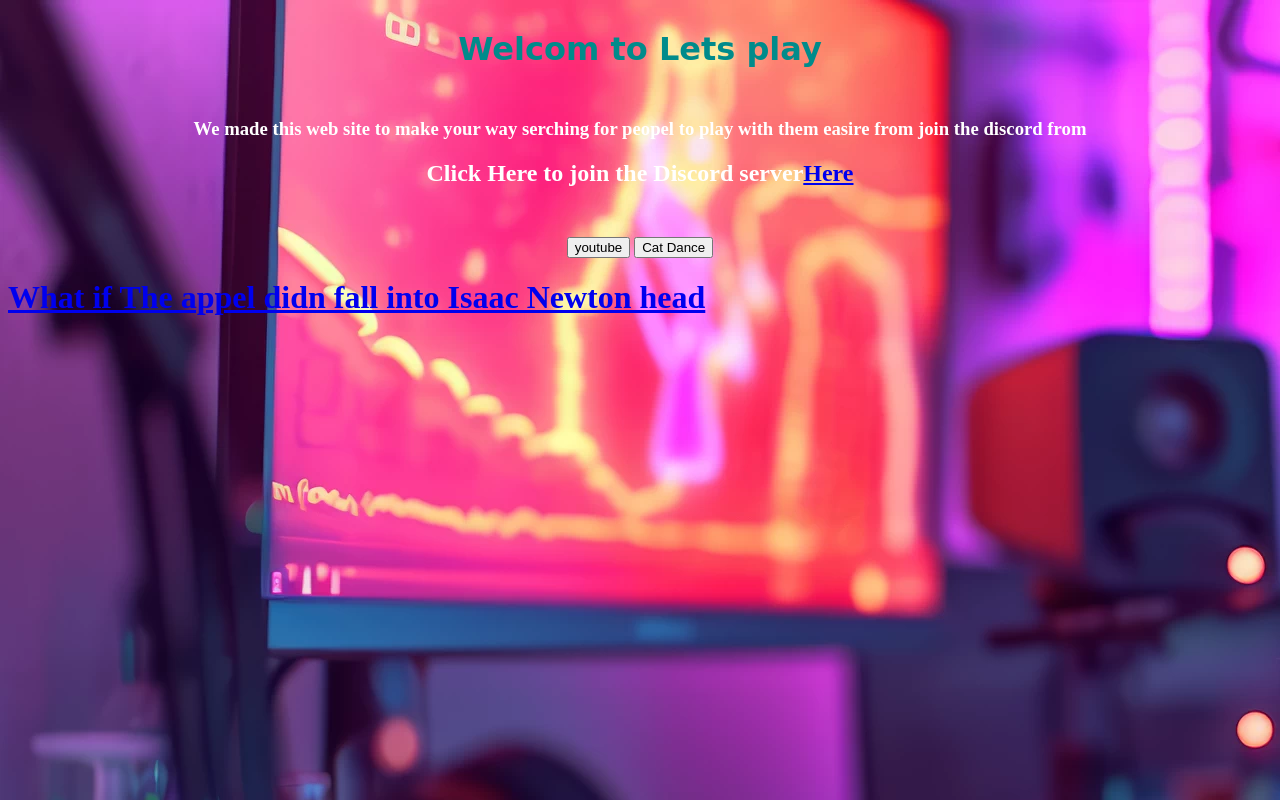
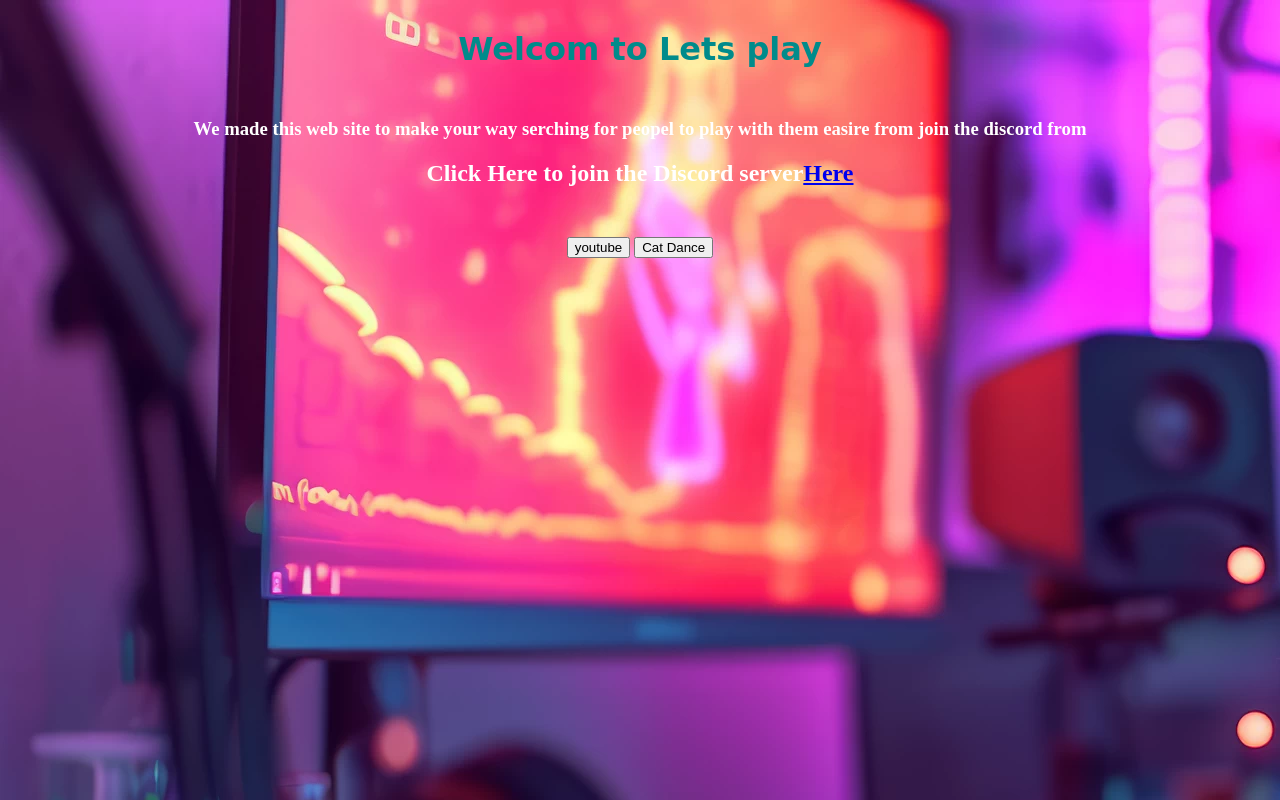
Before and after one commit to mustapha940/how, a plain HTML site: page index.html in a window 1280 px wide. Drawn offline with Linux system fonts and the light colour scheme.

Commit message:
index.html

```diff
--- a/index.html
+++ b/index.html
@@ -16,4 +16,3 @@
 <a href="https://www.youtube.com/@blackff4498"><button>youtube</button></a>
 <a href="https://youtu.be/wiX8oofW5B8?si=r8yZxHoP7ewuQSPa"><button>Cat Dance</button>
 </div>
-        <h1>What if The appel didn fall into Isaac Newton head </h1>
```
